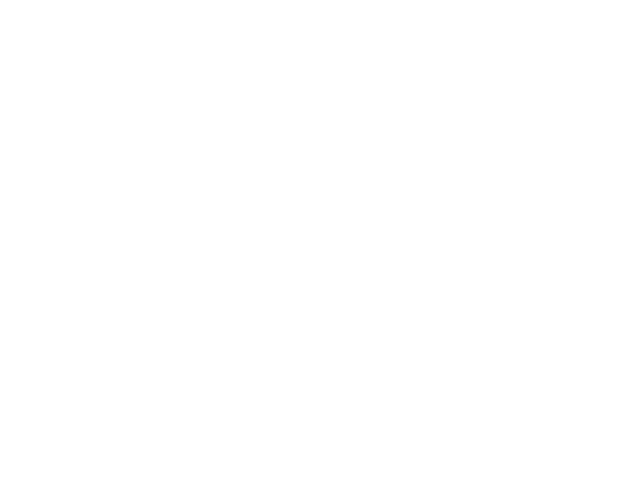
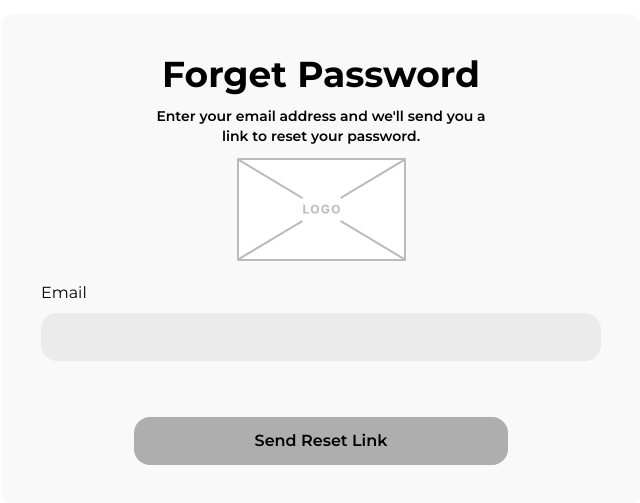
Before and after one commit to gSayak/Pitowings_login, a React (Create React App) app: page /forget in a window 1280 px wide. Before the commit this address had no page. Shown: the part 141-644 px from the top of the page, without its empty margins (319-959 px from the left). Built offline with nearby package versions, Linux system fonts and the light colour scheme.

Commit message:
Update route path for forget password page in App.tsx and implement email validation in ForgetPassword.tsx

```diff
--- a/src/App.tsx
+++ b/src/App.tsx
@@ -11,7 +11,7 @@ function App() {
         <Routes>
           <Route path="/" element={<Login />} />
           <Route path="/signup" element={<Signup />} />
-          <Route path="/forgot" element={<ForgetPassword />} />
+          <Route path="/forget" element={<ForgetPassword />} />
         </Routes>
       </Router>
     </div>
--- a/src/components/ForgetPassword/ForgetPassword.tsx
+++ b/src/components/ForgetPassword/ForgetPassword.tsx
@@ -3,6 +3,17 @@ import mailsvg from "../../assets/mail.svg";
 import Timer from "./components/Timer";
 
 const ForgetPassword: React.FC = () => {
+    const [email, setEmail] = React.useState<string>('');
+    const [showOtp, setShowOtp] = React.useState<boolean>(false);
+
+    const handleClick = () => {
+        if (email === '') {
+            alert('Please enter email');
+            return;
+        }
+        setShowOtp(true);
+    };
+
     return (
         <div className="flex flex-col justify-center items-center h-screen">
             <div className="bg-bggray rounded-xl flex flex-col gap-y-5 w-full lg:w-1/2 p-10">
@@ -18,18 +29,19 @@ const ForgetPassword: React.FC = () => {
                         </div>
                     </div>
                 </div>
-                <div className="flex flex-col gap-y-5 lg:gap-y-12">
+                <div className={`flex flex-col gap-y-5 ${showOtp ? "lg:gap-y-5" : "lg:gap-y-12"}`}>
                     <div>
                         <label className="text-black" htmlFor="email" >Email</label>
                         <div className="my-2 w-full">
                             <input type="email" name="email"
                                 className="w-full p-3 rounded-2xl text-black bg-[#EBEBEB] outline-none"
+                                onChange={(e) => setEmail(e.target.value)}
                             />
                         </div>
                     </div>
-                    {false ? <Timer /> :
+                    {showOtp ? <Timer minutes={2} setShow={setShowOtp} /> :
                         <div className="flex justify-center">
-                            <button className="bg-buttonbg w-2/3 p-3 rounded-2xl text-black font-semibold">Send Reset Link</button>
+                            <button onClick={handleClick} className="bg-buttonbg w-2/3 p-3 rounded-2xl text-black font-semibold">Send Reset Link</button>
                         </div>
                     }
                 </div>
--- a/src/components/ForgetPassword/components/Countdown.tsx
+++ b/src/components/ForgetPassword/components/Countdown.tsx
@@ -3,9 +3,10 @@ import React, { useEffect, useState } from 'react'
 interface CountdownProps {
     minutes?: number;
     seconds?: number;
+    setShow: React.Dispatch<React.SetStateAction<boolean>>;
 };
 
-const Countdown: React.FC<CountdownProps> = ({ minutes = 0, seconds = 0 }: CountdownProps) => {
+const Countdown: React.FC<CountdownProps> = ({ minutes = 0, seconds = 0, setShow }: CountdownProps) => {
     const [min, setMinutes] = useState(minutes);
     const [sec, setSeconds] = useState(seconds);
 
@@ -16,6 +17,7 @@ const Countdown: React.FC<CountdownProps> = ({ minutes = 0, seconds = 0 }: Count
             }
             if (sec === 0) {
                 if (min === 0) {
+                    setShow(false);
                     clearInterval(TimeInterval)
                 } else {
                     setMinutes(min - 1);
--- a/src/components/ForgetPassword/components/Timer.tsx
+++ b/src/components/ForgetPassword/components/Timer.tsx
@@ -1,29 +1,35 @@
 import React from 'react'
 import Countdown from './Countdown'
 
-const Timer: React.FC = () => {
+interface TimerProps {
+    minutes?: number;
+    seconds?: number;
+    setShow: React.Dispatch<React.SetStateAction<boolean>>;
+}
+
+const Timer: React.FC<TimerProps> = ({ minutes, seconds, setShow }: TimerProps) => {
     return (
         <div>
             <div className='flex flex-col items-center'>
                 <p className='text-black'>We have sent you One Time Password to your email</p>
-                <div>
-                    <p className='font-semibold text-black'>Please Enter OTP</p>
+                <div className='flex flex-col gap-y-5'>
+                    <p className='text-center font-semibold text-black'>Please Enter OTP</p>
                     {/* Timer */}
-                    <div>
-                        <Countdown minutes={2} />
-                    </div>
-                    <div>
-
+                    <div className='flex justify-center'>
+                        <Countdown minutes={minutes} seconds={seconds} setShow={setShow} />
                     </div>
                 </div>
             </div>
             {/* Write OTP  */}
-            <div>
-
+            <div className='mt-5 flex gap-x-8 justify-center'>
+                <input type='text' maxLength={1} className='text-center font-semibold text-lg w-1/12 border-b-2 border-gray-400 outline-none bg-transparent' />
+                <input type='text' maxLength={1} className='text-center font-semibold text-lg w-1/12 border-b-2 border-gray-400 outline-none bg-transparent' />
+                <input type='text' maxLength={1} className='text-center font-semibold text-lg w-1/12 border-b-2 border-gray-400 outline-none bg-transparent' />
+                <input type='text' maxLength={1} className='text-center font-semibold text-lg w-1/12 border-b-2 border-gray-400 outline-none bg-transparent' />
             </div>
-            <div className='flex justify-center gap-x-5'>
+            <div className='flex lg:mt-10 justify-center gap-x-5'>
                 <button className='bg-[#ECECEC] w-1/2 p-3 rounded-2xl text-black font-semibold'>Resend OTP</button>
-                <button className='bg-buttonbg w-1/2 p-3 rounded-2xl text-black font-semibold'>Verify OTP</button>
+                <button className='bg-buttonbg w-1/2 p-3 rounded-2xl text-black font-semibold' onClick={() => setShow(false)}>Verify OTP</button>
             </div>
         </div>
     )
```
